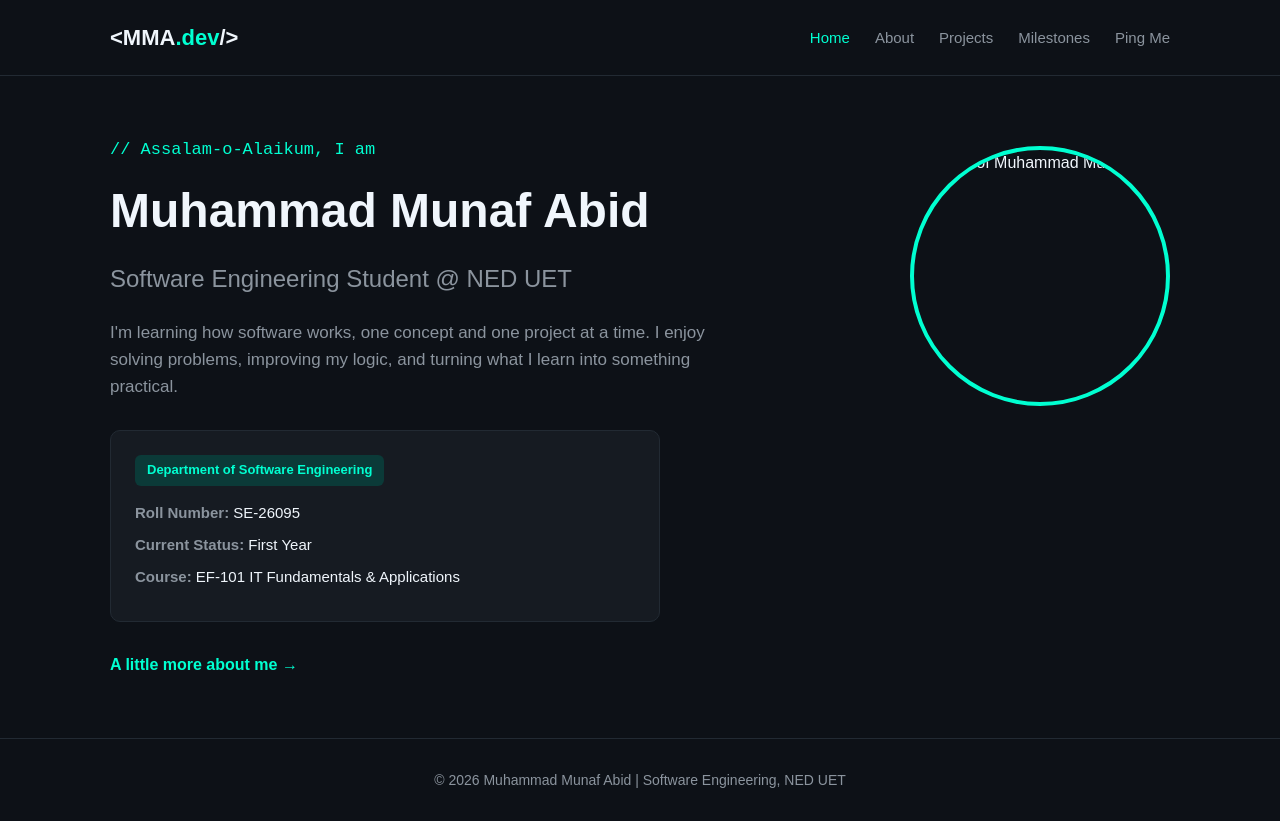
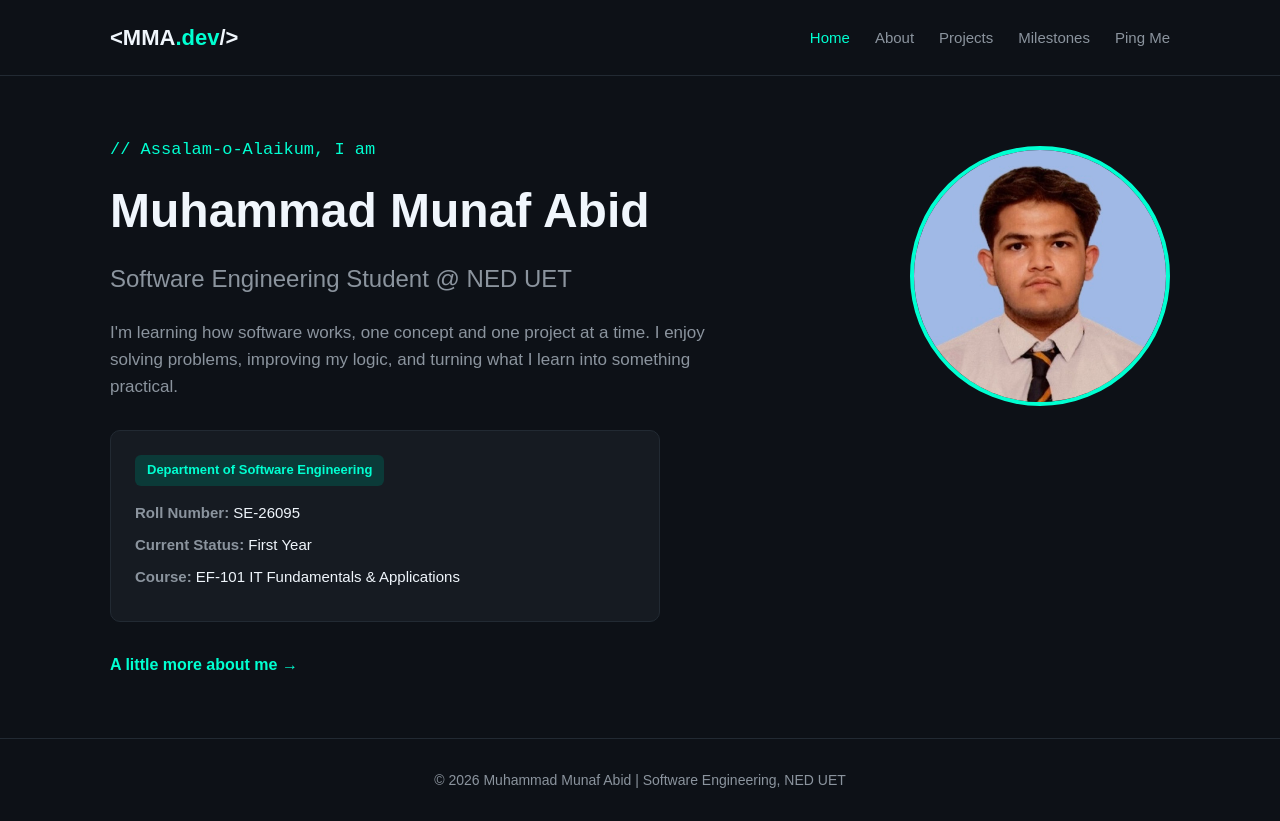
Before and after one commit to Munafabid/my-profolio, a plain HTML site: page index.html in a window 1280 px wide. Drawn offline with Linux system fonts and the light colour scheme.

Commit message:
Add files via upload

```diff
--- a/index.html
+++ b/index.html
@@ -45,7 +45,7 @@
             </div>
 
             <!-- Right side: my picture (put your photo in the images folder and name it munaf.jpg) -->
-            <img class="profile-pic" src="Light background pic.jpeg" alt="Photo of Muhammad Munaf Abid">
+            <img class="profile-pic" src="images/munaf.jpeg" alt="Photo of Muhammad Munaf Abid">
 
         </section>
     </main>
```
Also changed, not shown: images/munaf.jpeg (added).
